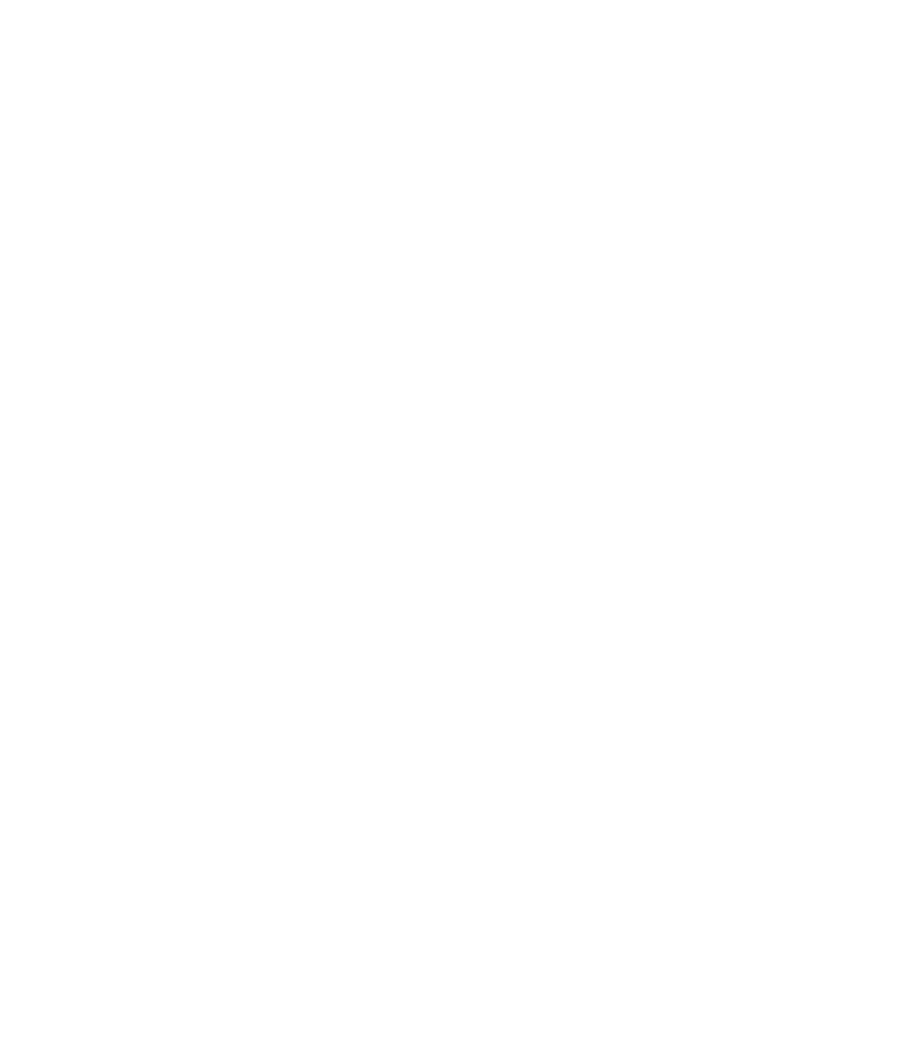
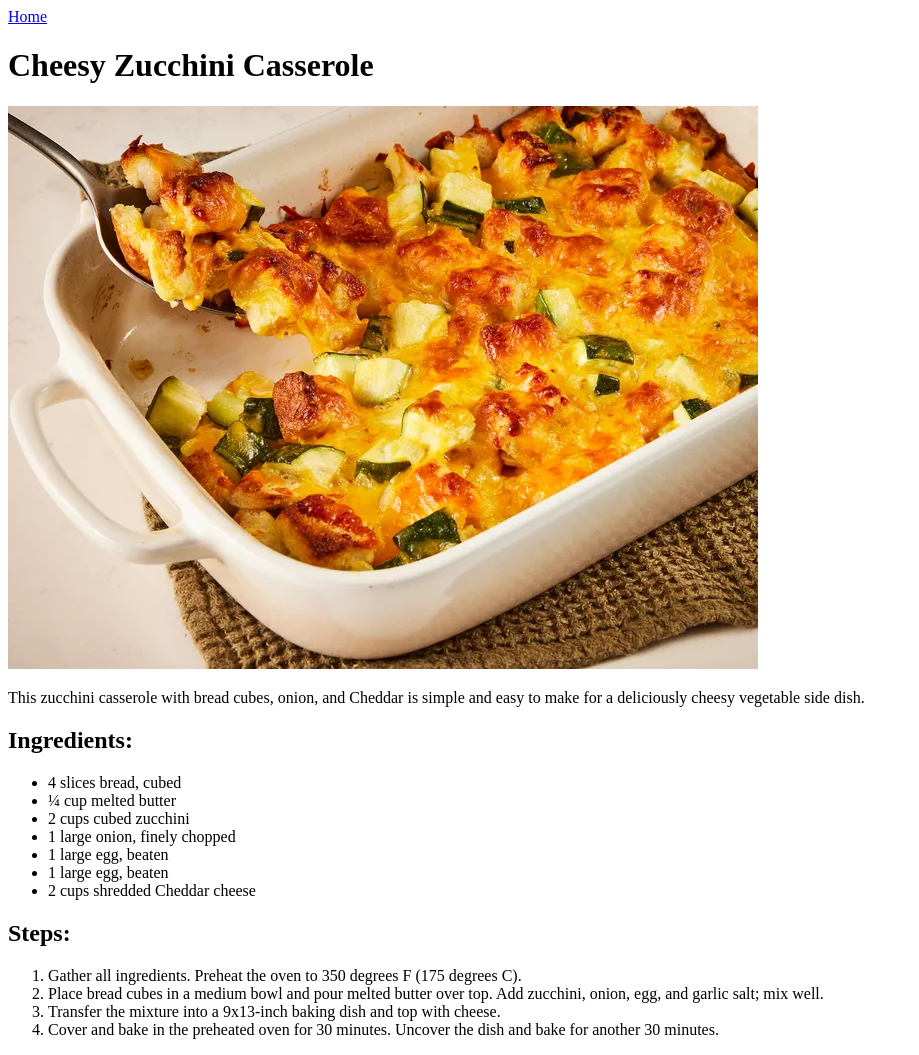
Before and after one commit to ShirosakiHichigo/odin-recipes, a plain HTML site: page recipes/cheesy-zucchini-casserole.html in a window 1280 px wide. Shown: the whole page, without its empty margins (0-919 px from the left). Before the commit the page ends 800 px from the top, so only its background shows below. Drawn offline with Linux system fonts and the light colour scheme.

Commit message:
Add content for cheesy zucchini casserole recipe webpage
For a full recipe the instructions and a picture of the finished product are needed.

```diff
--- a/recipes/cheesy-zucchini-casserole.html
+++ b/recipes/cheesy-zucchini-casserole.html
@@ -1,10 +1,30 @@
 <!DOCTYPE html>
 <html lang="en">
-<head>
+  <head>
     <meta charset="UTF-8">
     <title>Cheesy Zucchini Casserole</title>
-</head>
-<body>
-
-</body>
+  </head>
+  <body>
+    <a href="../index.html">Home</a>
+    <h1>Cheesy Zucchini Casserole</h1>
+    <img src="../images/cheesy-zucchini-casserole.webp" alt="An image of a cheesy zucchini casserole">
+    <p>This zucchini casserole with bread cubes, onion, and Cheddar is simple and easy to make for a deliciously cheesy vegetable side dish.</p>
+    <h2>Ingredients:</h2>
+    <ul>
+      <li>4 slices bread, cubed</li>
+      <li>¼ cup melted butter</li>
+      <li>2 cups cubed zucchini</li>
+      <li>1 large onion, finely chopped</li>
+      <li>1 large egg, beaten</li>
+      <li>1 large egg, beaten</li>
+      <li>2 cups shredded Cheddar cheese</li>
+    </ul>
+    <h2>Steps:</h2>
+    <ol>
+      <li>Gather all ingredients. Preheat the oven to 350 degrees F (175 degrees C).</li>
+      <li>Place bread cubes in a medium bowl and pour melted butter over top. Add zucchini, onion, egg, and garlic salt; mix well.</li>
+      <li>Transfer the mixture into a 9x13-inch baking dish and top with cheese.</li>
+      <li>Cover and bake in the preheated oven for 30 minutes. Uncover the dish and bake for another 30 minutes.</li>
+    </ol>
+  </body>
 </html>
```
Also changed, not shown: images/cheesy-zucchini-casserole.webp (added).
